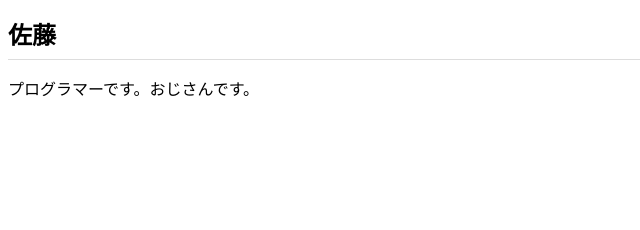
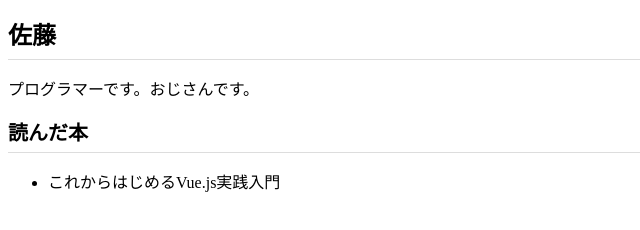
Before and after one commit to sato-trinity/sato-trinity.github.io, a plain HTML site: page index.html in a window 1280 px wide. Shown: the whole page, without its empty margins (0-640 px from the left). Drawn offline with Linux system fonts and the light colour scheme.

Commit message:
Add files via upload

```diff
--- a/css/styles.css
+++ b/css/styles.css
@@ -3,3 +3,8 @@ h1 {
   padding-bottom: 8px;
   border-bottom: 1px solid #ddd;
 }
+h2 {
+  font-size: 20px;
+  padding-bottom: 6px;
+  border-bottom: 1px solid #ddd;
+}
--- a/index.html
+++ b/index.html
@@ -8,5 +8,9 @@
 <body>
   <h1>佐藤</h1>
   <p>プログラマーです。おじさんです。</p>
+  <h2>読んだ本</h2>
+  <ul>
+    <li>これからはじめるVue.js実践入門</li>
+  </ul>
 </body>
 </html>
```
